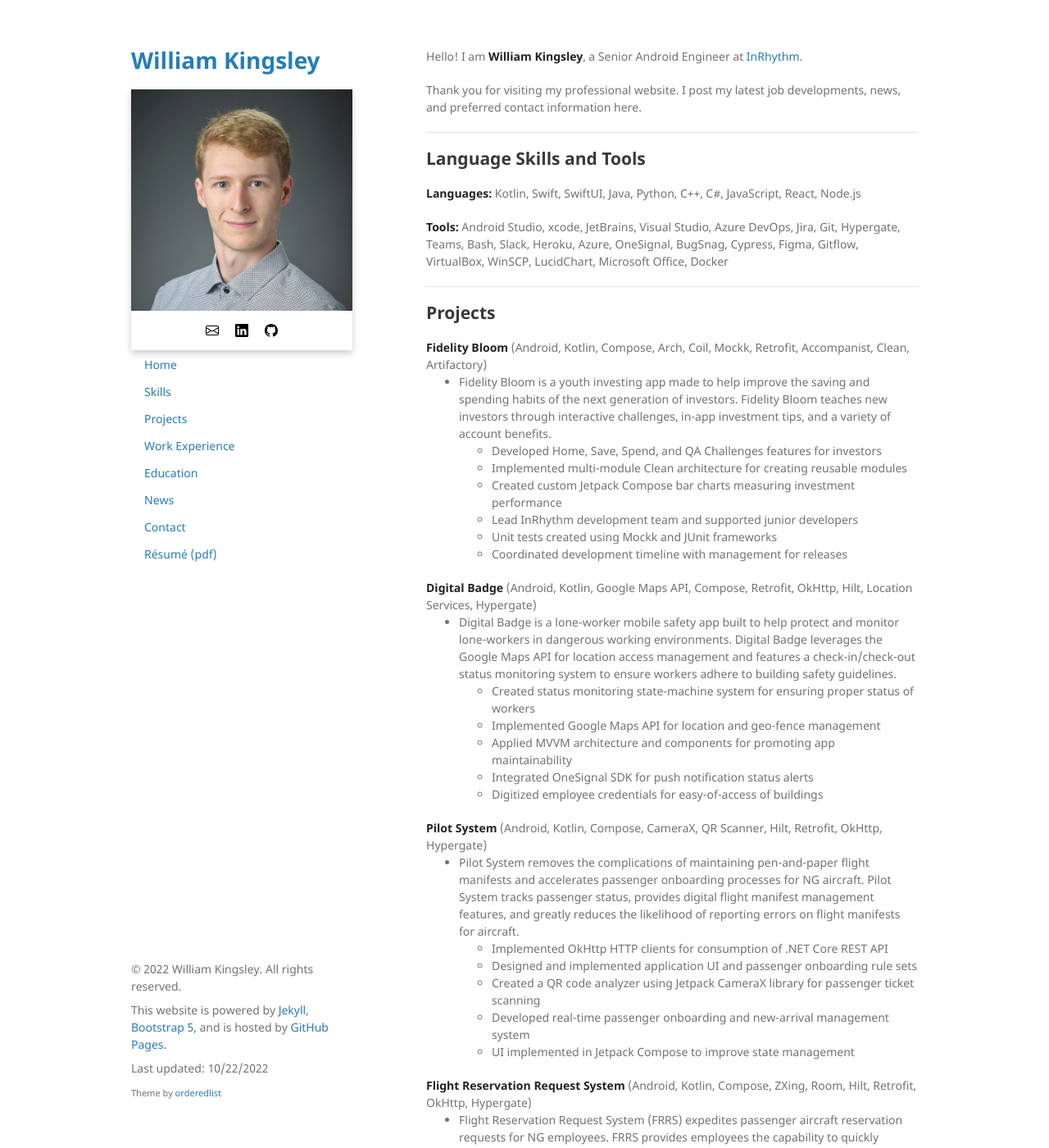
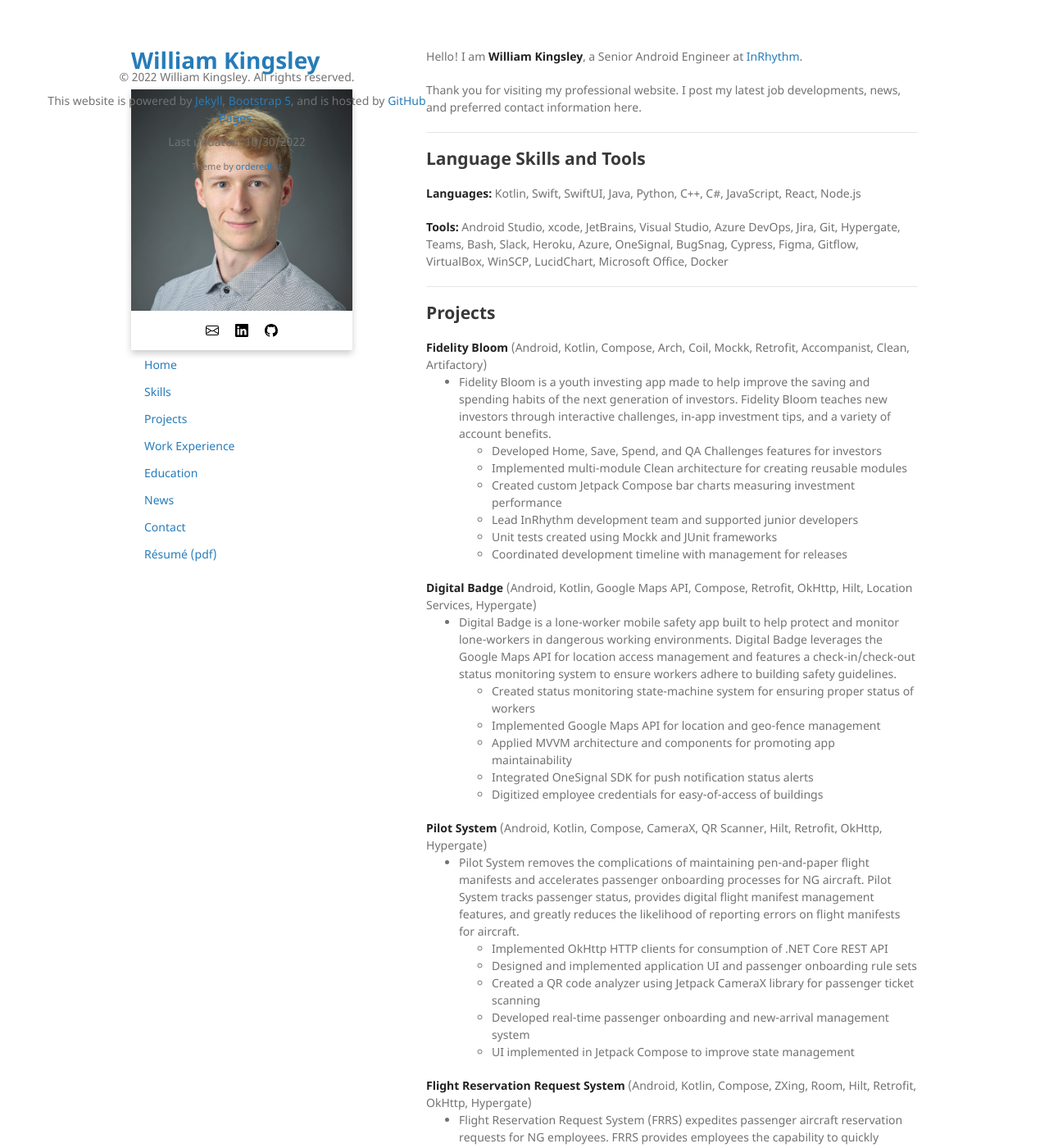
Before and after one commit to data-programmer/data-programmer.github.io, a Jekyll site: the page built from index.md, in a window 1280 px wide and 1400 px high. Shown: the whole window at 82% size. Built offline with Jekyll 4.4.1, drawn with Linux system fonts in a browser that asks for light colours.

Commit message:
Updating footer position

```diff
--- a/_includes/footer.html
+++ b/_includes/footer.html
@@ -1,7 +1,7 @@
 <footer>
   <p class="footer-item">© 2022 William Kingsley. All rights reserved.</p>
   <p class="footer-item">This website is powered by <a href="https://jekyllrb.com/">Jekyll</a>, <a href="https://getbootstrap.com/">Bootstrap 5</a>, and is hosted by <a href="https://pages.github.com/">GitHub Pages</a>.</p>
-  <p class="footer-item">Last updated: 10/22/2022 </p>
+  <p class="footer-item">Last updated: 10/30/2022 </p>
   <p class="footer-item">
     <small>Theme by <a href="https://github.com/orderedlist">orderedlist</a></small>
   </p>
--- a/_layouts/default.html
+++ b/_layouts/default.html
@@ -19,9 +19,10 @@
 
       </section>
 
-      {% include footer.html %}
+    </div>
 
-    </div>
+    {% include footer.html %}
+
     <script src="/assets/js/scale.fix.js"></script>
   </body>
 </html>
--- a/_sass/jekyll-theme-minimal.scss
+++ b/_sass/jekyll-theme-minimal.scss
@@ -275,10 +275,11 @@ hr {
 }
 
 footer {
-  width:270px;
-  float:left;
-  position:fixed;
-  bottom:50px;
+  position: relative;
+  width: 100%;
+  bottom: 0;
+  text-align: center;
+  padding: 25px 0;
   -webkit-font-smoothing:subpixel-antialiased;
 }
 
```
